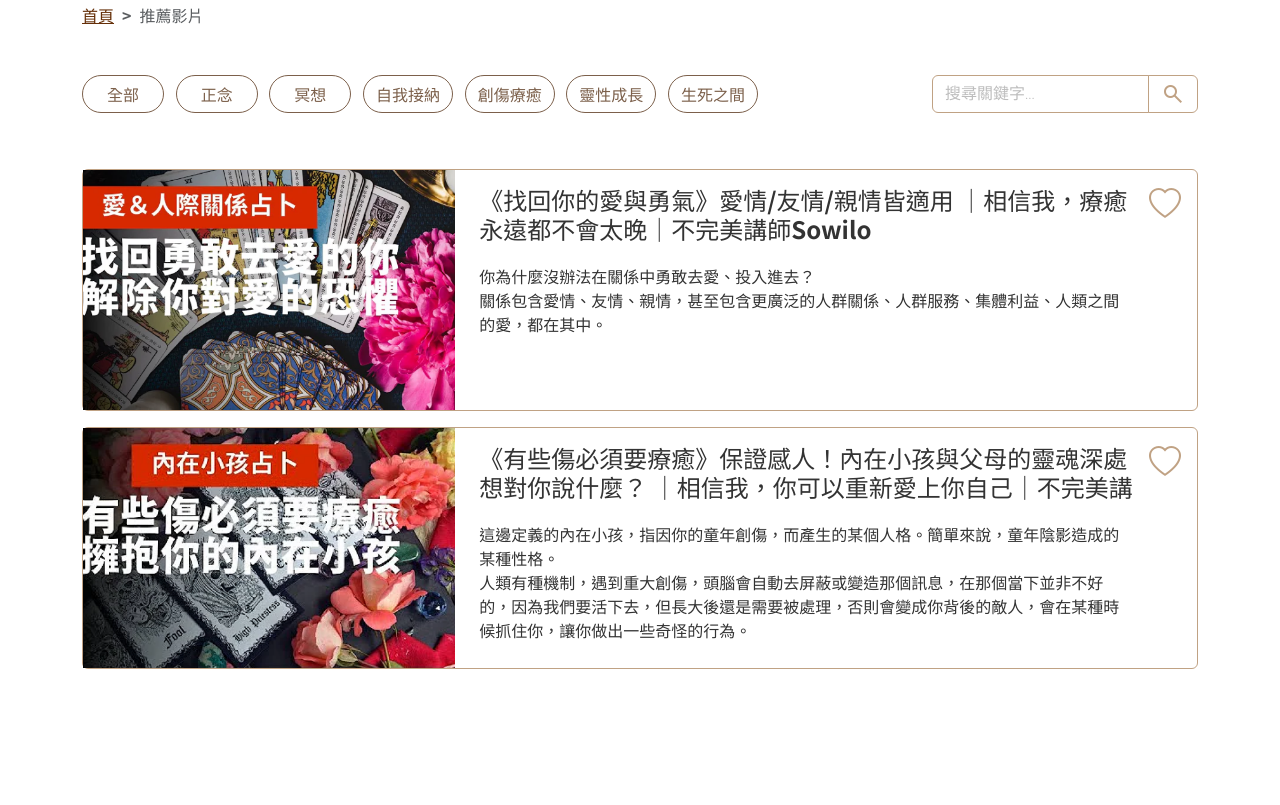
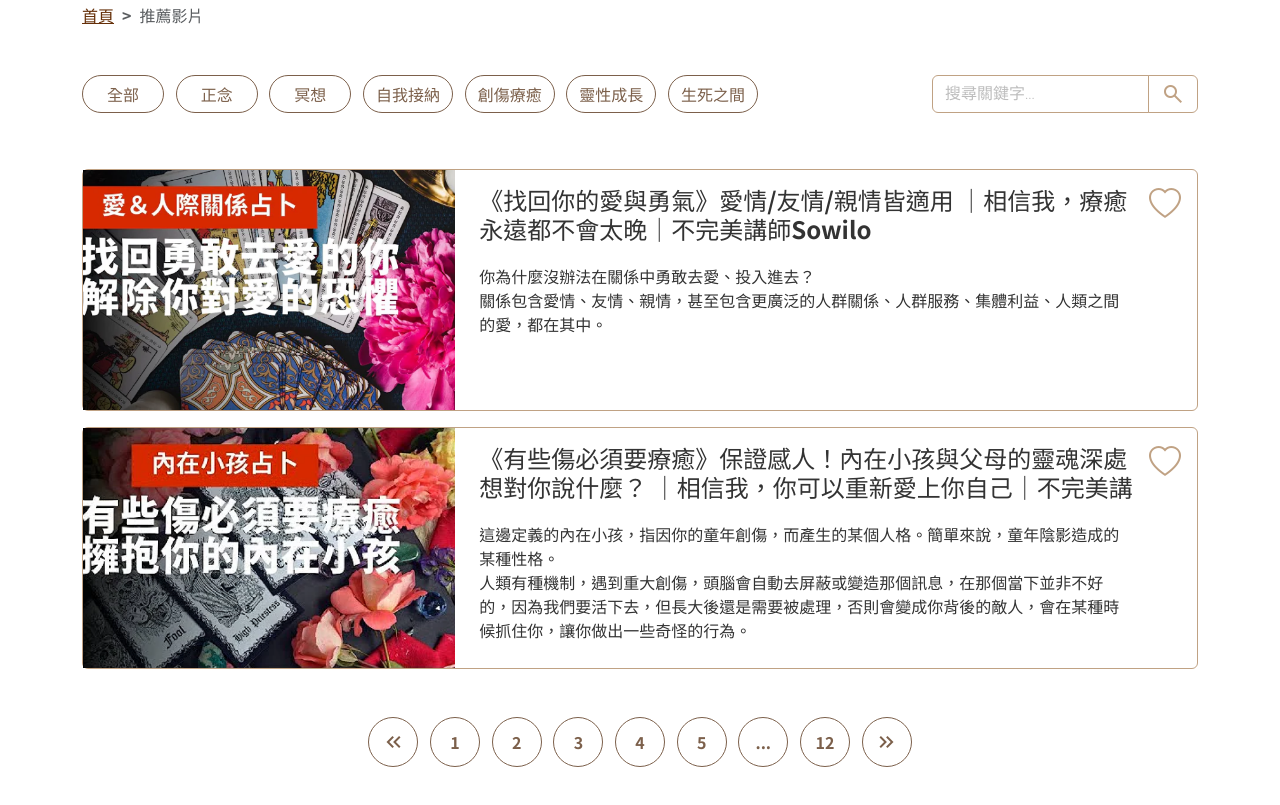
Before and after one commit to w242920/mood, a website: page video.html in a window 1280 px wide. Shown: the part 599-1404 px from the top of the page. Before the commit the page ends 1316 px from the top, so only its background shows below. Drawn offline with nearby package versions, Linux system fonts and the light colour scheme.

Commit message:
完成推薦影片的分頁按紐群組，新增 pag-botton.scss

```diff
--- a/stylesheets/all.scss
+++ b/stylesheets/all.scss
@@ -52,3 +52,4 @@
 @import "./components/header";
 @import "./components/font-family";
 @import "./components/card-image-size";
+@import "./components/pag-botton";
--- /dev/null
+++ b/stylesheets/components/_pag-botton.scss
@@ -0,0 +1,4 @@
+.pag-btn-size {
+  height: 50px;
+  width: 50px;
+}
--- a/video.html
+++ b/video.html
@@ -197,7 +197,7 @@
       </section>
 
       <!-- 推薦影片列表 -->
-      <section class="video-cards">
+      <section class="video-cards mb-5">
         <div class="card border-milktea mb-3">
           <div class="d-flex flex-column flex-md-row" style="height: 240px">
             <div
@@ -264,6 +264,104 @@
           </div>
         </div>
       </section>
+
+      <!-- 分頁按鈕組 -->
+      <section class="pag-buttom-grop text-center">
+        <button
+          type="button"
+          class="btn btn-outline-coffee rounded-circle pag-btn-size mx-1 material-symbols-outlined"
+        >
+          keyboard_double_arrow_left
+        </button>
+        <button
+          type="button"
+          class="btn btn-outline-coffee rounded-circle pag-btn-size mx-1"
+        >
+          1
+        </button>
+        <button
+          type="button "
+          class="btn btn-outline-coffee rounded-circle pag-btn-size mx-1"
+        >
+          2
+        </button>
+        <button
+          type="button"
+          class="btn btn-outline-coffee rounded-circle pag-btn-size mx-1"
+        >
+          3
+        </button>
+        <button
+          type="button"
+          class="btn btn-outline-coffee rounded-circle pag-btn-size mx-1 d-none d-md-inline-block"
+        >
+          4
+        </button>
+        <button
+          type="button"
+          class="btn btn-outline-coffee rounded-circle pag-btn-size mx-1 d-none d-md-inline-block"
+        >
+          5
+        </button>
+        <button
+          type="button"
+          class="btn btn-outline-coffee rounded-circle pag-btn-size mx-1"
+        >
+          ...
+        </button>
+        <button
+          type="button"
+          class="btn btn-outline-coffee rounded-circle pag-btn-size mx-1"
+        >
+          12
+        </button>
+        <button
+          type="button"
+          class="btn btn-outline-coffee rounded-circle pag-btn-size mx-1 material-symbols-outlined"
+        >
+          keyboard_double_arrow_right
+        </button>
+
+        <!-- Bootstrap 的 樣板 -->
+        <!-- <nav aria-label="Page navigation example">
+        <ul class="pagination">
+          <li class="page-item">
+            <a
+              class="page-link material-symbols-outlined"
+              href="#"
+              aria-label="Previous"
+            >
+              arrow_circle_left
+            </a>
+          </li>
+
+          <li class="page-item">
+            <a class="page-link material-symbols-outlined" href="#"
+              >counter_1</a
+            >
+          </li>
+          <li class="page-item">
+            <a class="page-link material-symbols-outlined" href="#"
+              >counter_2</a
+            >
+          </li>
+          <li class="page-item">
+            <a class="page-link material-symbols-outlined" href="#"
+              >counter_3</a
+            >
+          </li>
+          <li class="page-item">
+            <a
+              class="page-link material-symbols-outlined"
+              href="#"
+              aria-label="Previous"
+            >
+              arrow_circle_right
+            </a>
+          </li>
+        </ul>
+      </nav> -->
+      </section>
     </main>
 
     <!-- 載入 JS -->
```
Also changed, not shown: stylesheets/all.css, 1 other file.
